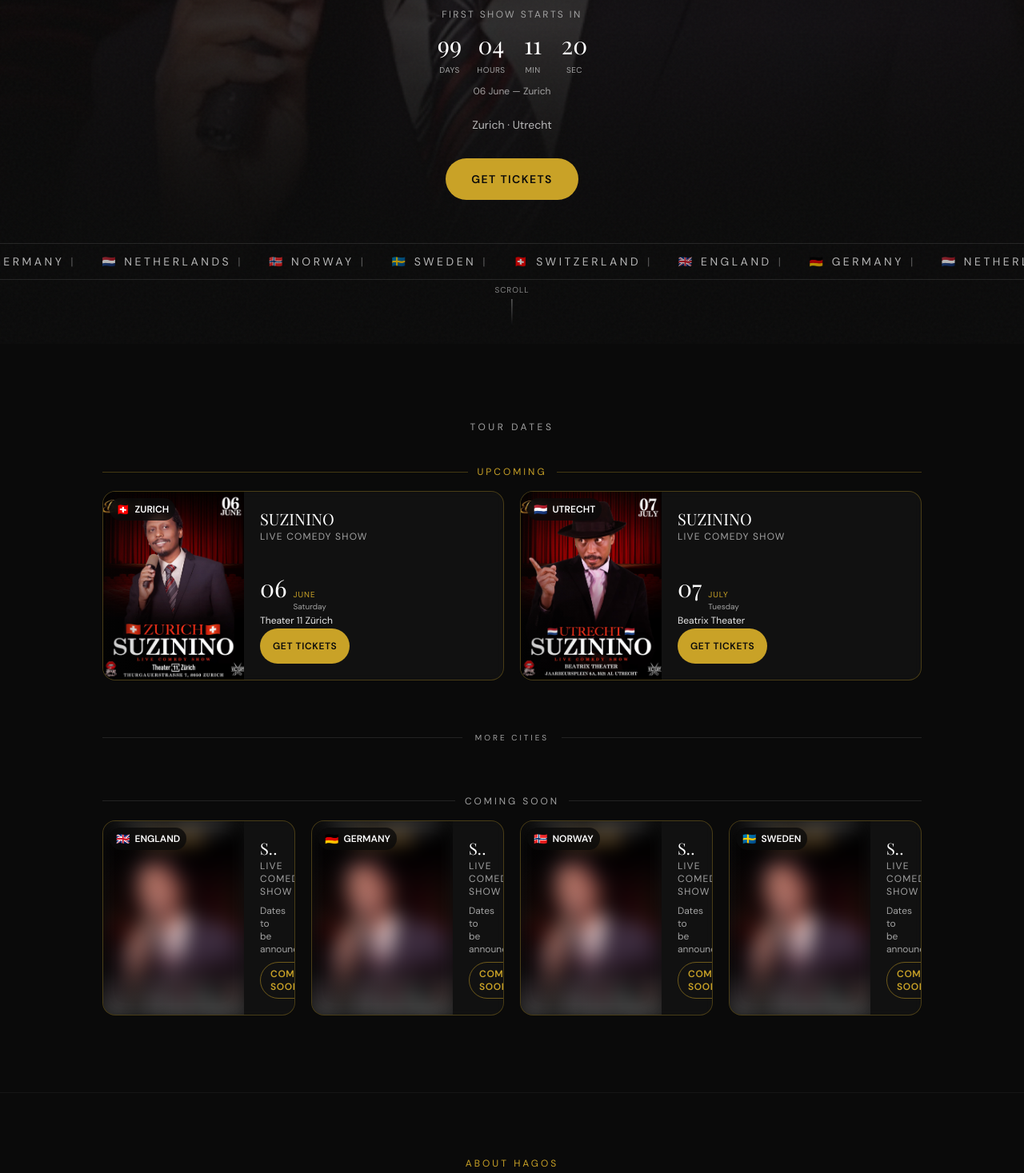
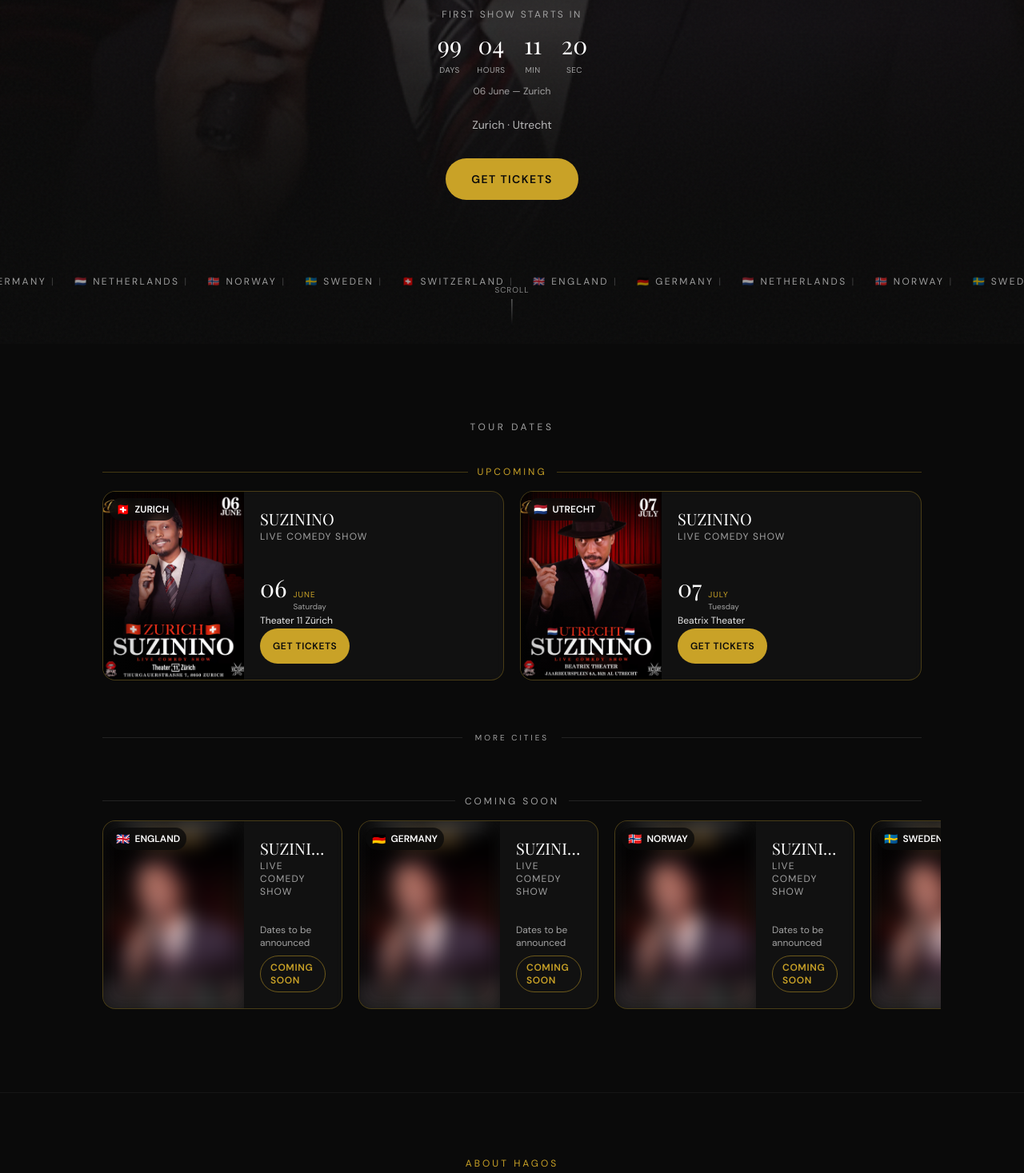
Before and after one commit to Eyobiel-12/hagos-suzinino, a Next.js app: page / in a window 1280 px wide. Shown: the part 370-1837 px from the top of the page at 80% size. Built offline with nearby package versions, Linux system fonts and the light colour scheme; a web font is replaced by a local one.

Commit message:
Compact country marquee, Coming Soon as horizontal slideshow

```diff
--- a/app/globals.css
+++ b/app/globals.css
@@ -42,4 +42,11 @@ body {
     min-height: 48px;
     min-width: 48px;
   }
+  .scrollbar-hide {
+    -ms-overflow-style: none;
+    scrollbar-width: none;
+  }
+  .scrollbar-hide::-webkit-scrollbar {
+    display: none;
+  }
 }
--- a/components/ContraSection.tsx
+++ b/components/ContraSection.tsx
@@ -70,21 +70,24 @@ export default function ContraSection() {
           <span className="flex-1 h-px bg-white/10" aria-hidden />
         </div>
 
-        {/* Coming Soon — dates TBA */}
+        {/* Coming Soon — horizontal slideshow */}
         <div role="region" aria-label="Coming soon">
           <h3 className="font-sans text-text-muted text-xs uppercase tracking-[0.25em] mb-4 flex items-center gap-3">
             <span className="flex-1 h-px bg-white/10" aria-hidden />
             Coming Soon
             <span className="flex-1 h-px bg-white/10" aria-hidden />
           </h3>
-          <div className="grid gap-4 sm:gap-5 grid-cols-1 sm:grid-cols-2 lg:grid-cols-4">
+          <div className="overflow-x-auto overflow-y-hidden -mx-4 px-4 sm:-mx-6 sm:px-6 pb-2 scrollbar-hide">
+            <div className="flex gap-4 sm:gap-5 min-w-max">
               {comingSoonEvents.map((event, i) => (
+                <div key={event.id} className="w-[280px] sm:w-[300px] flex-shrink-0">
                   <EventCard
-                key={event.id}
                     event={event}
                     index={upcomingEvents.length + i}
                   />
+                </div>
               ))}
+            </div>
           </div>
         </div>
       </div>
--- a/components/Hero.tsx
+++ b/components/Hero.tsx
@@ -71,18 +71,18 @@ export default function Hero() {
         <div className="absolute inset-0 bg-gradient-to-b from-transparent via-transparent to-background" />
       </div>
 
-      {/* Flag marquee — bottom of hero */}
-      <div className="absolute bottom-20 left-0 right-0 overflow-hidden py-3 border-y border-white/10 z-10">
+      {/* Compact horizontal slideshow — countries */}
+      <div className="absolute bottom-16 left-0 right-0 overflow-hidden py-1.5 z-10">
         <motion.div
-          className="flex gap-8 whitespace-nowrap text-white/70 text-sm font-sans uppercase tracking-[0.25em]"
-          animate={{ x: [0, -640] }}
-          transition={{ duration: 20, repeat: Infinity, ease: "linear" }}
+          className="flex gap-6 whitespace-nowrap text-white/60 text-xs font-sans uppercase tracking-[0.2em]"
+          animate={{ x: [0, -480] }}
+          transition={{ duration: 18, repeat: Infinity, ease: "linear" }}
           aria-hidden
         >
           {[...MARQUEE_ITEMS, ...MARQUEE_ITEMS].map((item, i) => (
-            <span key={i} className="flex items-center gap-2">
+            <span key={i} className="flex items-center gap-1.5 shrink-0">
               {item}
-              <span className="text-white/30">|</span>
+              <span className="text-white/20">|</span>
             </span>
           ))}
         </motion.div>
```
Lines whose indentation alone changed are shown as unchanged.
